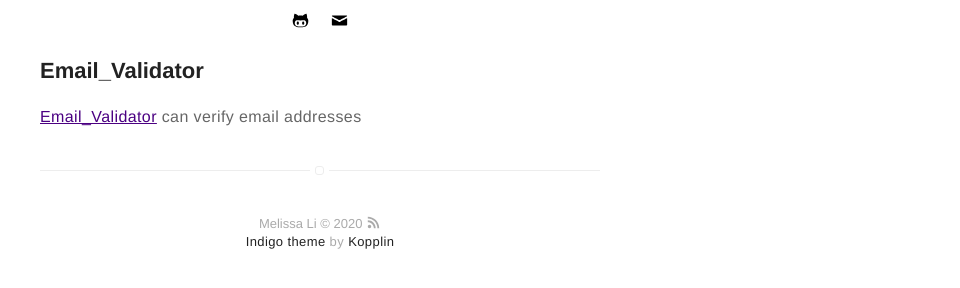
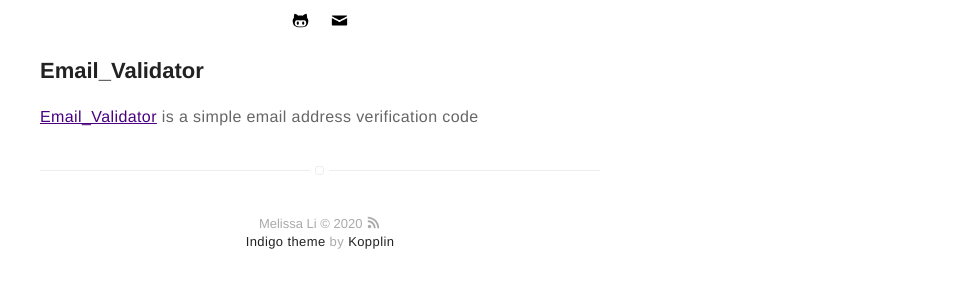
Before and after one commit to im-mel/im-mel.github.io, a Jekyll site: the page built from projects.md, in a window 1280 px wide. Shown: the part 417-705 px from the top of the page, without its empty margins (320-1280 px from the left). Built offline with Jekyll 4.4.1, drawn with Linux system fonts in a browser that asks for light colours.

Commit message:
Update projects.md

```diff
--- a/projects.md
+++ b/projects.md
@@ -4,4 +4,4 @@ layout: page
 ---
 
 ## Email_Validator
-[Email_Validator](https://github.com/im-mel/Email_Validator) can verify email addresses
+[Email_Validator](https://github.com/im-mel/Email_Validator) is a simple email address verification code
```
